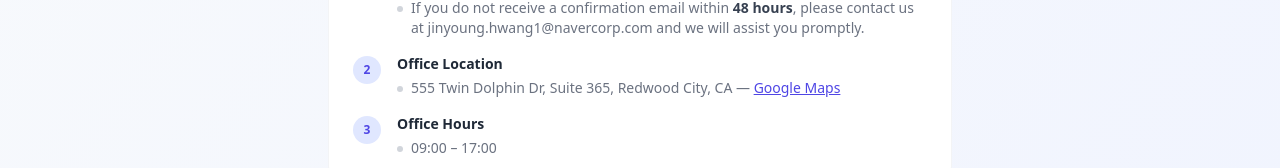
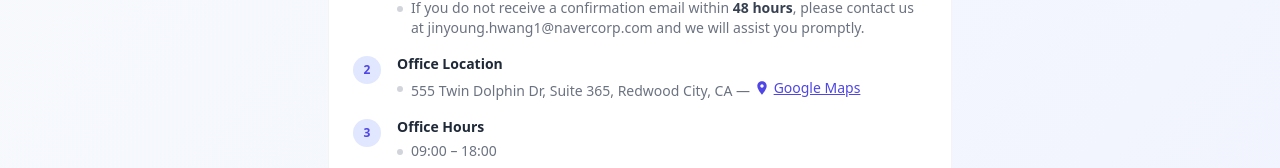
Before and after one commit to jinyoungh27-lgtm/office-booking, a Next.js app: page / in a window 1280 px wide. Shown: the part 490-658 px from the top of the page. Built offline with nearby package versions, Linux system fonts and the light colour scheme; no server answers.

Commit message:
Add map pin icon to Google Maps link and update office hours

```diff
--- a/app/page.tsx
+++ b/app/page.tsx
@@ -98,8 +98,8 @@ async function checkAvailability() {
                 <>For visitors, only <strong className="text-gray-700">Meeting Room 1</strong> is available. Meeting room reservations can be made through the link provided after your desk booking is confirmed.</>,
                 <>If you do not receive a confirmation email within <strong className="text-gray-700">48 hours</strong>, please contact us at jinyoung.hwang1@navercorp.com and we will assist you promptly.</>,
               ]},
-              { step: "2", title: "Office Location", lines: [<>555 Twin Dolphin Dr, Suite 365, Redwood City, CA — <a href="https://maps.google.com/?q=555+Twin+Dolphin+Dr,+Suite+365,+Redwood+City,+CA" target="_blank" rel="noopener noreferrer" className="text-indigo-600 underline hover:text-indigo-800">Google Maps</a></>] },
-              { step: "3", title: "Office Hours",    lines: [<>09:00 – 17:00</>] },
+              { step: "2", title: "Office Location", lines: [<>555 Twin Dolphin Dr, Suite 365, Redwood City, CA — <a href="https://maps.google.com/?q=555+Twin+Dolphin+Dr,+Suite+365,+Redwood+City,+CA" target="_blank" rel="noopener noreferrer" className="inline-flex items-center gap-1 text-indigo-600 underline hover:text-indigo-800"><svg xmlns="http://www.w3.org/2000/svg" className="w-4 h-4" viewBox="0 0 24 24" fill="currentColor"><path d="M12 2C8.13 2 5 5.13 5 9c0 5.25 7 13 7 13s7-7.75 7-13c0-3.87-3.13-7-7-7zm0 9.5c-1.38 0-2.5-1.12-2.5-2.5s1.12-2.5 2.5-2.5 2.5 1.12 2.5 2.5-1.12 2.5-2.5 2.5z"/></svg>Google Maps</a></>] },
+              { step: "3", title: "Office Hours",    lines: [<>09:00 – 18:00</>] },
             ].map(({ step, title, lines }) => (
               <div key={step} className="flex gap-4">
                 <span className="w-7 h-7 rounded-full bg-indigo-100 text-indigo-600 text-xs font-bold flex items-center justify-center shrink-0 mt-0.5">
```
